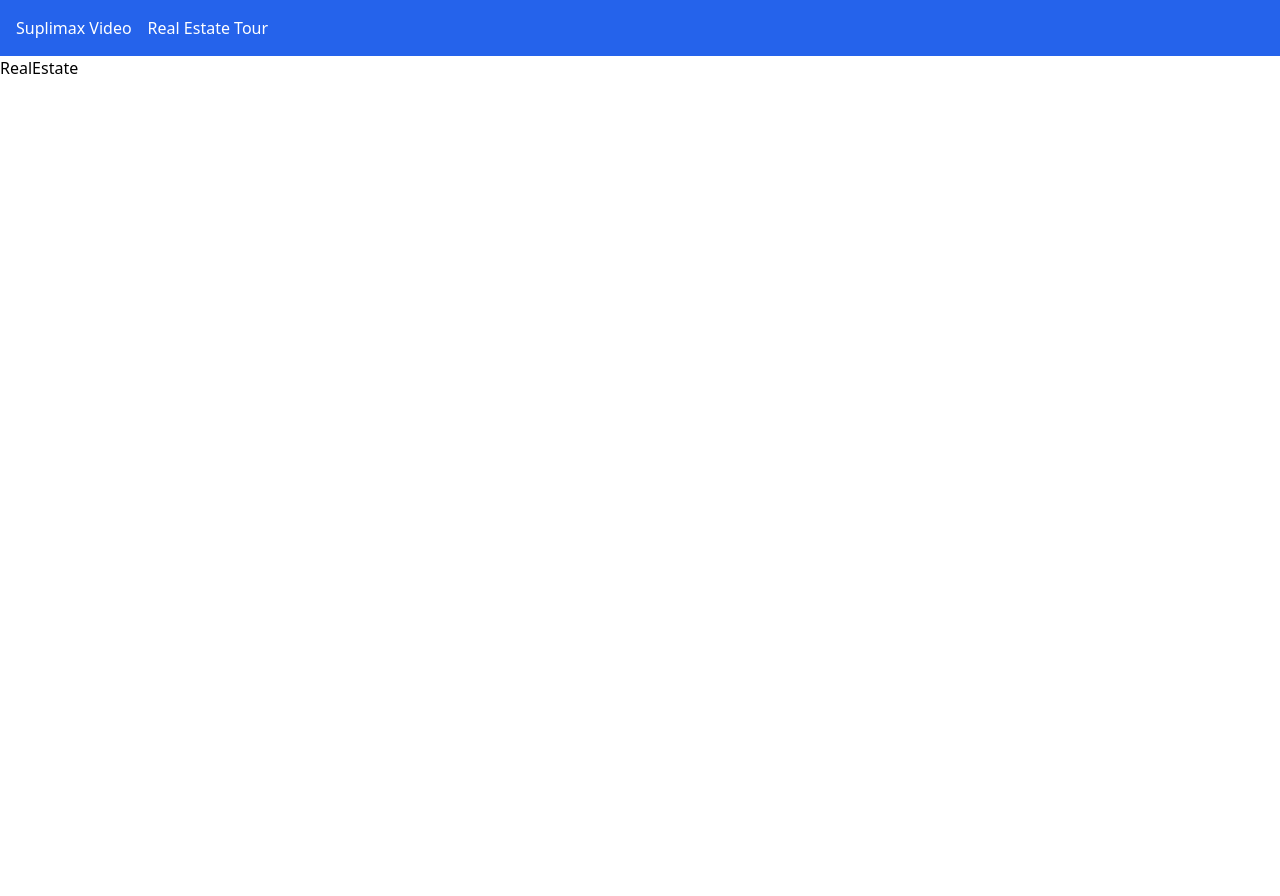
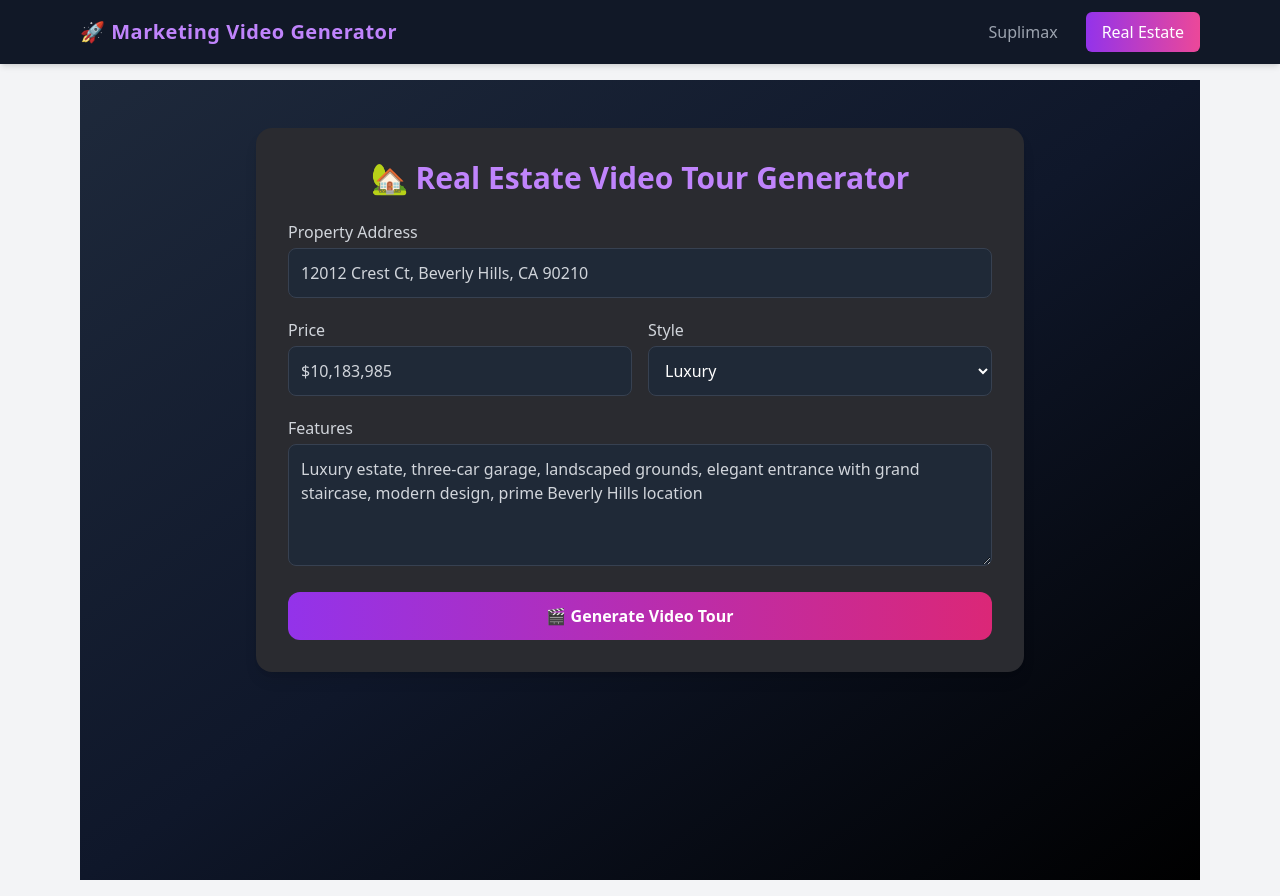
Before and after one commit to Sunny-Maheshwari/marketing-video-generator, a React (Vite) app: page /real-estate in a window 1280 px wide. Before the commit the page ends 800 px from the top, so only its background shows below. Built offline with nearby package versions, Linux system fonts and the light colour scheme.

Commit message:
UI Fixes for Nav bar and App.tsx

```diff
--- a/src/App.tsx
+++ b/src/App.tsx
@@ -5,14 +5,16 @@ import RealEstate from "./pages/RealEstate";
 
 function App() {
   return (
-    <>
+    <div className="bg-gray-100 min-h-screen text-gray-900">
       <Navbar />
-      <Routes>
-        <Route path="/" element={<Navigate to="/suplimax" />} />
-        <Route path="/suplimax" element={<Suplimax />} />
-        <Route path="/real-estate" element={<RealEstate />} />
-      </Routes>
-    </>
+      <div className="p-4 max-w-6xl mx-auto">
+        <Routes>
+          <Route path="/" element={<Navigate to="/suplimax" />} />
+          <Route path="/suplimax" element={<Suplimax />} />
+          <Route path="/real-estate" element={<RealEstate />} />
+        </Routes>
+      </div>
+    </div>
   );
 }
 
--- a/src/components/Navbar.tsx
+++ b/src/components/Navbar.tsx
@@ -1,10 +1,30 @@
-import { Link } from "react-router-dom";
+import { Link, useLocation } from "react-router-dom";
 
 const Navbar = () => {
+  const { pathname } = useLocation();
+
+  const linkClasses = (path: string) =>
+    `px-4 py-2 rounded-md transition ${
+      pathname === path
+        ? "bg-gradient-to-r from-purple-600 to-pink-500 text-white"
+        : "text-gray-400 hover:text-white hover:bg-gray-700"
+    }`;
+
   return (
-    <nav className="bg-blue-600 text-white p-4 flex gap-4">
-      <Link to="/suplimax" className="hover:underline">Suplimax Video</Link>
-      <Link to="/real-estate" className="hover:underline">Real Estate Tour</Link>
+    <nav className="bg-gray-900 shadow-md text-white sticky top-0 z-50">
+      <div className="max-w-6xl mx-auto px-4 py-3 flex items-center justify-between">
+        <h1 className="text-xl font-bold text-purple-400 tracking-wide">
+          🚀 Marketing Video Generator
+        </h1>
+        <div className="flex space-x-3">
+          <Link to="/suplimax" className={linkClasses("/suplimax")}>
+            Suplimax
+          </Link>
+          <Link to="/real-estate" className={linkClasses("/real-estate")}>
+            Real Estate
+          </Link>
+        </div>
+      </div>
     </nav>
   );
 };
--- a/src/pages/RealEstate.tsx
+++ b/src/pages/RealEstate.tsx
@@ -1,11 +1,129 @@
-import React from 'react'
+import { useState } from "react";
+import VideoPlayer from "../components/VideoPlayer";
+import { motion } from "framer-motion";
 
-function RealEstate() {
+const RealEstate = () => {
+  const [style, setStyle] = useState("luxury");
+  const [videoUrl, setVideoUrl] = useState("");
+  const [loading, setLoading] = useState(false);
+
+  const property = {
+    address: "12012 Crest Ct, Beverly Hills, CA 90210",
+    price: "$10,183,985",
+    bedrooms: 5,
+    bathrooms: 6.5,
+    sqft: 6100,
+    features:
+      "Luxury estate, three-car garage, landscaped grounds, elegant entrance with grand staircase, modern design, prime Beverly Hills location",
+  };
+
+  const handleSubmit = async (e: React.FormEvent) => {
+    e.preventDefault();
+    setLoading(true);
+    setTimeout(() => {
+      setVideoUrl("https://www.w3schools.com/html/movie.mp4"); // mock
+      setLoading(false);
+    }, 3000);
+  };
+
   return (
-    <div>
-      <h1>RealEstate</h1>
+    <div className="min-h-screen bg-gradient-to-br from-slate-800 via-slate-900 to-black text-white py-12 px-4">
+      <div className="max-w-3xl mx-auto bg-[#2A2B30] p-8 rounded-2xl shadow-lg">
+        <motion.h1
+          initial={{ opacity: 0, y: -20 }}
+          animate={{ opacity: 1, y: 0 }}
+          transition={{ duration: 0.6 }}
+          className="text-3xl font-bold text-center text-purple-400 mb-6"
+        >
+          🏡 Real Estate Video Tour Generator
+        </motion.h1>
+
+        <motion.form
+          onSubmit={handleSubmit}
+          className="space-y-5"
+          initial={{ opacity: 0 }}
+          animate={{ opacity: 1 }}
+          transition={{ delay: 0.3 }}
+        >
+          <div>
+            <label className="block font-medium mb-1 text-gray-300">
+              Property Address
+            </label>
+            <input
+              type="text"
+              value={property.address}
+              disabled
+              className="w-full p-3 bg-gray-800 border border-gray-700 rounded-lg text-gray-300"
+            />
+          </div>
+
+          <div className="grid grid-cols-2 gap-4">
+            <div>
+              <label className="block font-medium mb-1 text-gray-300">
+                Price
+              </label>
+              <input
+                type="text"
+                value={property.price}
+                disabled
+                className="w-full p-3 bg-gray-800 border border-gray-700 rounded-lg text-gray-300"
+              />
+            </div>
+            <div>
+              <label className="block font-medium mb-1 text-gray-300">
+                Style
+              </label>
+              <select
+                value={style}
+                onChange={(e) => setStyle(e.target.value)}
+                className="w-full p-3 bg-gray-800 border border-gray-700 rounded-lg text-white"
+              >
+                <option value="luxury">Luxury</option>
+                <option value="family">Family-Friendly</option>
+                <option value="modern">Modern</option>
+              </select>
+            </div>
+          </div>
+
+          <div>
+            <label className="block font-medium mb-1 text-gray-300">
+              Features
+            </label>
+            <textarea
+              value={property.features}
+              disabled
+              rows={4}
+              className="w-full p-3 bg-gray-800 border border-gray-700 rounded-lg text-gray-300"
+            />
+          </div>
+
+          <button
+            type="submit"
+            className="w-full bg-gradient-to-r from-purple-600 to-pink-600 hover:from-pink-600 hover:to-purple-600 text-white font-bold py-3 px-6 rounded-xl transition"
+            disabled={loading}
+          >
+            {loading ? "Generating Tour..." : "🎬 Generate Video Tour"}
+          </button>
+        </motion.form>
+
+        {loading && (
+          <div className="text-center mt-8 animate-pulse text-purple-400 font-semibold">
+            Processing your video tour...
+          </div>
+        )}
+
+        {videoUrl && !loading && (
+          <motion.div
+            className="mt-10"
+            initial={{ opacity: 0, y: 10 }}
+            animate={{ opacity: 1, y: 0 }}
+          >
+            <VideoPlayer videoUrl={videoUrl} />
+          </motion.div>
+        )}
+      </div>
     </div>
-  )
-}
+  );
+};
 
-export default RealEstate
+export default RealEstate;
--- a/src/pages/Suplimax.tsx
+++ b/src/pages/Suplimax.tsx
@@ -1,5 +1,6 @@
 import { useState } from "react";
 import VideoPlayer from "../components/VideoPlayer";
+import { motion } from "framer-motion";
 
 const Suplimax = () => {
   const [features, setFeatures] = useState("");
@@ -7,23 +8,61 @@ const Suplimax = () => {
   const [audience, setAudience] = useState("");
   const [style, setStyle] = useState("cinematic");
   const [videoUrl, setVideoUrl] = useState("");
+  const [loading, setLoading] = useState(false);
 
   const handleSubmit = async (e: React.FormEvent) => {
     e.preventDefault();
-    // Placeholder for API call
-    setVideoUrl("https://example.com/video.mp4"); // simulate
+    setLoading(true);
+    setVideoUrl("");
+
+    try {
+      const res = await fetch("http://localhost:5000/api/suplimax", {
+        method: "POST",
+        headers: { "Content-Type": "application/json" },
+        body: JSON.stringify({ features, tone, audience, style }),
+      });
+
+      const data = await res.json();
+      console.log(data.videoUrl);
+      setVideoUrl(data.videoUrl);
+    } catch (error) {
+      console.error("Error generating video:", error);
+    } finally {
+      setLoading(false);
+    }
   };
 
   return (
-    <div className="max-w-2xl mx-auto py-10 px-4">
-      <h1 className="text-3xl font-bold text-center text-blue-600 mb-8">
-        🥤 Suplimax Marketing Video Generator
-      </h1>
-      <form onSubmit={handleSubmit} className="space-y-4">
+    <div className="min-h-screen bg-gradient-to-r from-yellow-100 via-red-100 to-pink-200 py-12 px-4">
+      <div className="max-w-3xl mx-auto bg-white p-8 rounded-2xl shadow-lg">
+        <motion.h1
+          initial={{ opacity: 0, y: -20 }}
+          animate={{ opacity: 1, y: 0 }}
+          transition={{ duration: 0.6 }}
+          className="text-4xl font-bold text-center text-red-600 mb-6"
+        >
+          🥤 Suplimax Video Generator
+        </motion.h1>
+
+        <div className="flex justify-center mb-8">
+          <img
+            src="https://via.placeholder.com/120x180.png?text=Suplimax+Drink"
+            alt="Suplimax"
+            className="rounded-xl shadow-lg"
+          />
+        </div>
+
+        <motion.form
+          onSubmit={handleSubmit}
+          className="space-y-5"
+          initial={{ opacity: 0 }}
+          animate={{ opacity: 1 }}
+          transition={{ delay: 0.3 }}
+        >
           <div>
-          <label className="font-semibold block mb-1">Product Features</label>
+            <label className="block font-semibold mb-1">Product Features</label>
             <textarea
-            className="w-full p-2 border rounded"
+              className="w-full p-3 border rounded-lg focus:outline-none focus:ring-2 focus:ring-red-300"
               rows={4}
               placeholder="e.g. Boosts energy, zero sugar, mango flavor..."
               value={features}
@@ -33,9 +72,9 @@ const Suplimax = () => {
           </div>
 
           <div>
-          <label className="font-semibold block mb-1">Tone</label>
+            <label className="block font-semibold mb-1">Tone</label>
             <select
-            className="w-full p-2 border rounded"
+              className="w-full p-3 border rounded-lg focus:outline-none focus:ring-2 focus:ring-red-300"
               value={tone}
               onChange={(e) => setTone(e.target.value)}
             >
@@ -47,10 +86,10 @@ const Suplimax = () => {
           </div>
 
           <div>
-          <label className="font-semibold block mb-1">Target Audience</label>
+            <label className="block font-semibold mb-1">Target Audience</label>
             <input
               type="text"
-            className="w-full p-2 border rounded"
+              className="w-full p-3 border rounded-lg focus:outline-none focus:ring-2 focus:ring-red-300"
               placeholder="e.g. Athletes, Gamers, Students"
               value={audience}
               onChange={(e) => setAudience(e.target.value)}
@@ -59,9 +98,9 @@ const Suplimax = () => {
           </div>
 
           <div>
-          <label className="font-semibold block mb-1">Video Style</label>
+            <label className="block font-semibold mb-1">Video Style</label>
             <select
-            className="w-full p-2 border rounded"
+              className="w-full p-3 border rounded-lg focus:outline-none focus:ring-2 focus:ring-red-300"
               value={style}
               onChange={(e) => setStyle(e.target.value)}
             >
@@ -73,17 +112,29 @@ const Suplimax = () => {
 
           <button
             type="submit"
-          className="bg-blue-600 text-white px-6 py-2 rounded hover:bg-blue-700 transition"
+            className="w-full bg-red-500 hover:bg-red-600 text-white font-bold py-3 px-6 rounded-xl transition"
+            disabled={loading}
           >
-          🔘 Generate Video
+            {loading ? "Generating..." : "🔘 Generate Video"}
           </button>
-      </form>
+        </motion.form>
 
-      {videoUrl && (
-        <div className="mt-10">
-          <VideoPlayer videoUrl={videoUrl} />
+        {loading && (
+          <div className="text-center mt-8 animate-pulse text-red-500 font-semibold">
+            Please wait while we generate your Suplimax video...
           </div>
         )}
+
+        {videoUrl && !loading && (
+          <motion.div
+            className="mt-10"
+            initial={{ opacity: 0, y: 10 }}
+            animate={{ opacity: 1, y: 0 }}
+          >
+            <VideoPlayer videoUrl={videoUrl} />
+          </motion.div>
+        )}
+      </div>
     </div>
   );
 };
```
Lines whose indentation alone changed are shown as unchanged.
